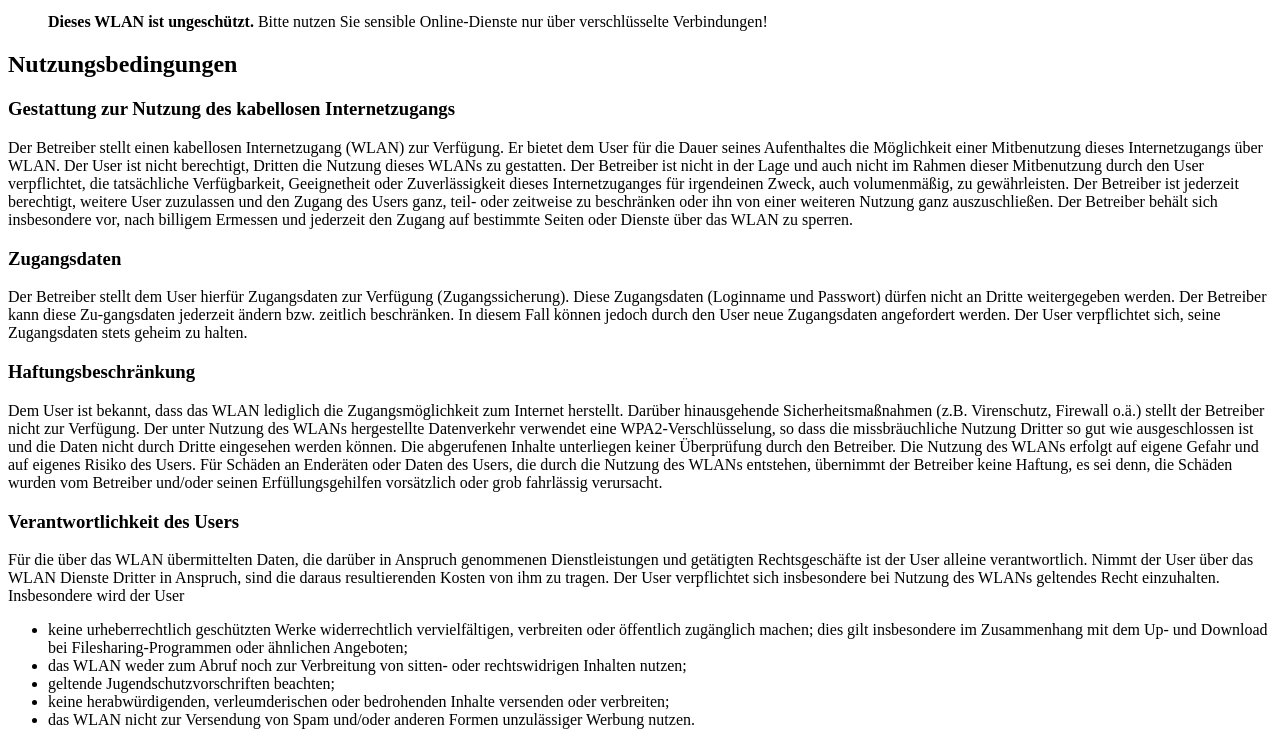
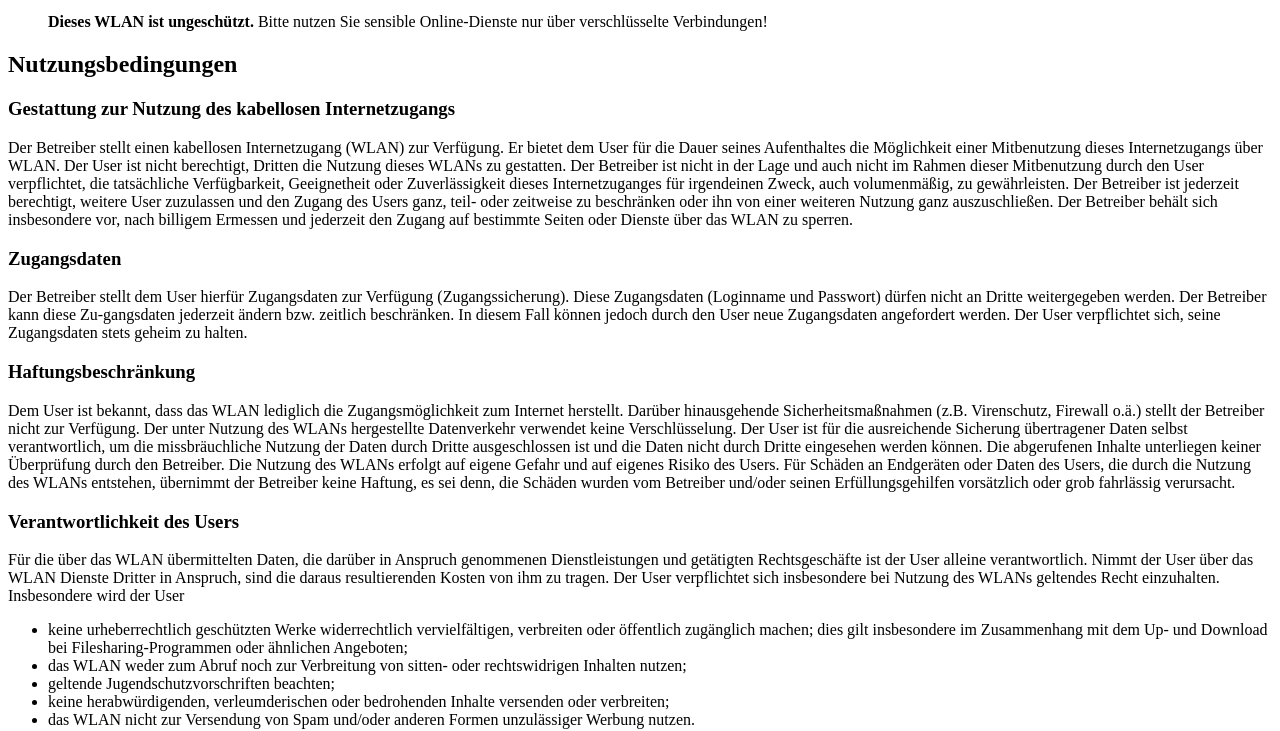
Before and after one commit to cepharum/captive-portal, a website: page docs/index.html in a window 1280 px wide. Shown: the part 105-836 px from the top of the page. Drawn offline with Linux system fonts and the light colour scheme.

Commit message:
fixing terms

```diff
--- a/docs/index.html
+++ b/docs/index.html
@@ -56,14 +56,15 @@
 			zum Internet herstellt. Darüber hinausgehende Sicherheitsmaßnahmen
 			(z.B. Virenschutz, Firewall o.ä.) stellt der Betreiber nicht zur
 			Verfügung. Der unter Nutzung des WLANs hergestellte Datenverkehr
-			verwendet eine WPA2-Verschlüsselung, so dass die missbräuchliche
-			Nutzung Dritter so gut wie ausgeschlossen ist und die Daten nicht
-			durch Dritte eingesehen werden können. Die abgerufenen Inhalte
-			unterliegen keiner Überprüfung durch den Betreiber. Die Nutzung des
-			WLANs erfolgt auf eigene Gefahr und auf eigenes Risiko des Users.
-			Für Schäden an Enderäten oder Daten des Users, die durch die Nutzung
-			des WLANs entstehen, übernimmt der Betreiber keine Haftung, es sei
-			denn, die Schäden wurden vom Betreiber und/oder seinen
+			verwendet keine Verschlüsselung. Der User ist für die ausreichende
+			Sicherung übertragener Daten selbst verantwortlich, um die
+			missbräuchliche Nutzung der Daten durch Dritte ausgeschlossen ist
+			und die Daten nicht durch Dritte eingesehen werden können. Die
+			abgerufenen Inhalte unterliegen keiner Überprüfung durch den Betreiber.
+			Die Nutzung des WLANs erfolgt auf eigene Gefahr und auf eigenes Risiko
+			des Users. Für Schäden an Endgeräten oder Daten des Users, die durch
+			die Nutzung des WLANs entstehen, übernimmt der Betreiber keine Haftung,
+			es sei denn, die Schäden wurden vom Betreiber und/oder seinen
 			Erfüllungsgehilfen vorsätzlich oder grob fahrlässig verursacht.
 		</p>
 		<h3>
@@ -117,6 +118,9 @@
 			und um nachzuweisen, welcher User wann das WLAN genutzt hat.
 		</p>
 		<p>
+			<em>Quelle: <a href="https://www.ratgeberrecht.eu/urheberrecht-aktuell/wlan-haftung-muster-nutzungsbedingungen.html">https://www.ratgeberrecht.eu/</a></em>
+		</p>
+		<p>
 			<button onclick="confirmTerms()">Ich werde diese Nutzungsbedingungen einhalten.</button>
 		</p>
 	</div>
```
